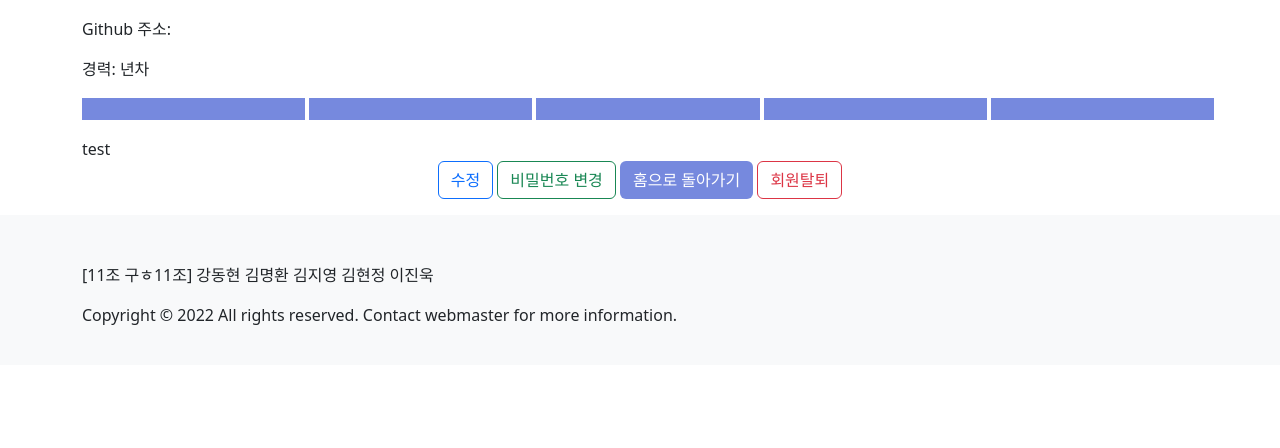
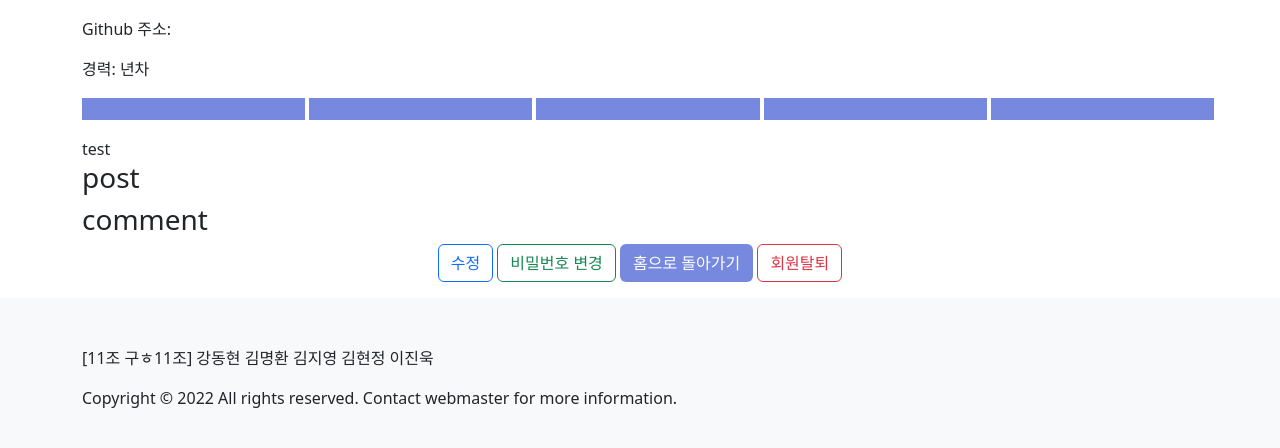
Before and after one commit to myeonghwan57/Pjt, a Django app: template accounts/templates/accounts/detail.html in a window 1280 px wide. Shown: the part 435-883 px from the top of the page. Before the commit the page ends 760 px from the top, so only its background shows below. Run offline with Django 3.2, Linux system fonts and the light colour scheme; the template is opened without the code that fills it, so the values that code supplies are empty; some libraries are stand-ins or nearby versions.

Commit message:
profilepcindex

```diff
--- a/accounts/templates/accounts/detail.html
+++ b/accounts/templates/accounts/detail.html
@@ -7,13 +7,14 @@
       {% if user.profile %}
         <img style='height:200px;width:200px;' src="{{ user.profile.url }}" alt="{{ user.profile }}">
       {% else %}
-        <img style='height:200px;width:200px;'  src="{% static '/images/profile/user.png'%}" alt="user">
+        <img style='height:200px;width:200px;' src="{% static '/images/profile/user.png'%}" alt="user">
       {% endif %}
     </div>
 
     <!-- 왼쪽 화면 -->
     <span style="width:30%;">
-      <p>이름: {{ user.username }}</p>
+      <p>이름:
+        {{ user.username }}</p>
       <p>Github 주소:</p>
       {% if user.career == 0 %}
         <p>경력: 신입</p>
@@ -25,7 +26,8 @@
           <span class="me-1" style="padding-left:20%; background-color:#EAEAEA;"></span>
         </p>
       {% else %}
-      <p>경력: {{ user.career }}년차</p>
+        <p>경력:
+          {{ user.career }}년차</p>
         <p>
           <!-- 1~4년차 -->
           {% if user.career > 0 and user.career < 5 %}
@@ -70,6 +72,24 @@
       test
     </span>
 
+  {% comment %} 이것은 user post를 출력하는 for문입니다 {% endcomment %}
+  <h3>post</h3>
+    {% for post in posts %}
+    <a href="{% url 'posts:detail' post.pk%}">
+      {{post.title}}
+    </a>
+      <br>
+    {% endfor %}
+
+  {% comment %} 이것은 user comment를 출력하는 for문입니다 {% endcomment %}
+  <h3>comment</h3>
+
+  {% for comment in comments %}
+  <a href="{% url 'posts:detail' comment.article.pk%}">
+    {{comment.content}}
+  </a>
+      <br>
+    {% endfor %}
     <!-- 버튼 그룹 -->
     <p class="text-center">
       <a class="btn btn-outline-primary" href="{% url 'accounts:update' %}">수정</a>
--- a/accounts/templates/accounts/signup.html
+++ b/accounts/templates/accounts/signup.html
@@ -10,9 +10,6 @@
       {% else %}
         <h1 class="fw-bold mt-2 mb-4 main_color1"><img src="{% static '/images/logo.png'%}" style="width:100px;height:100px;">회원정보 수정</h1>
       {% endif %}
-      <form action="" method='POST' enctype="multipart/form-data">
-      </form>
-        {% csrf_token %}
       {% if request.resolver_match.url_name == 'signup' %}
         <form action="{% url 'accounts:signup' %}" method='POST' enctype="multipart/form-data">
           {% csrf_token %}
--- a/pjt/settings.py
+++ b/pjt/settings.py
@@ -61,8 +61,8 @@
 ]
 # social
 AUTHENTICATION_BACKENDS = (
+    "django.contrib.auth.backends.ModelBackend",  # <-- Django 시스템 사용자로 로그인
     "social_core.backends.google.GoogleOAuth2",  # <-- 구글
-    "django.contrib.auth.backends.ModelBackend",  # <-- Django 시스템 사용자로 로그인
 )
 
 LOGIN_URL = "/auth/login/google-oauth2/"
```
Also changed, not shown: accounts/forms.py (+8 -4 lines), accounts/views.py (+9 -3 lines). Lines whose indentation alone changed are shown as unchanged.
